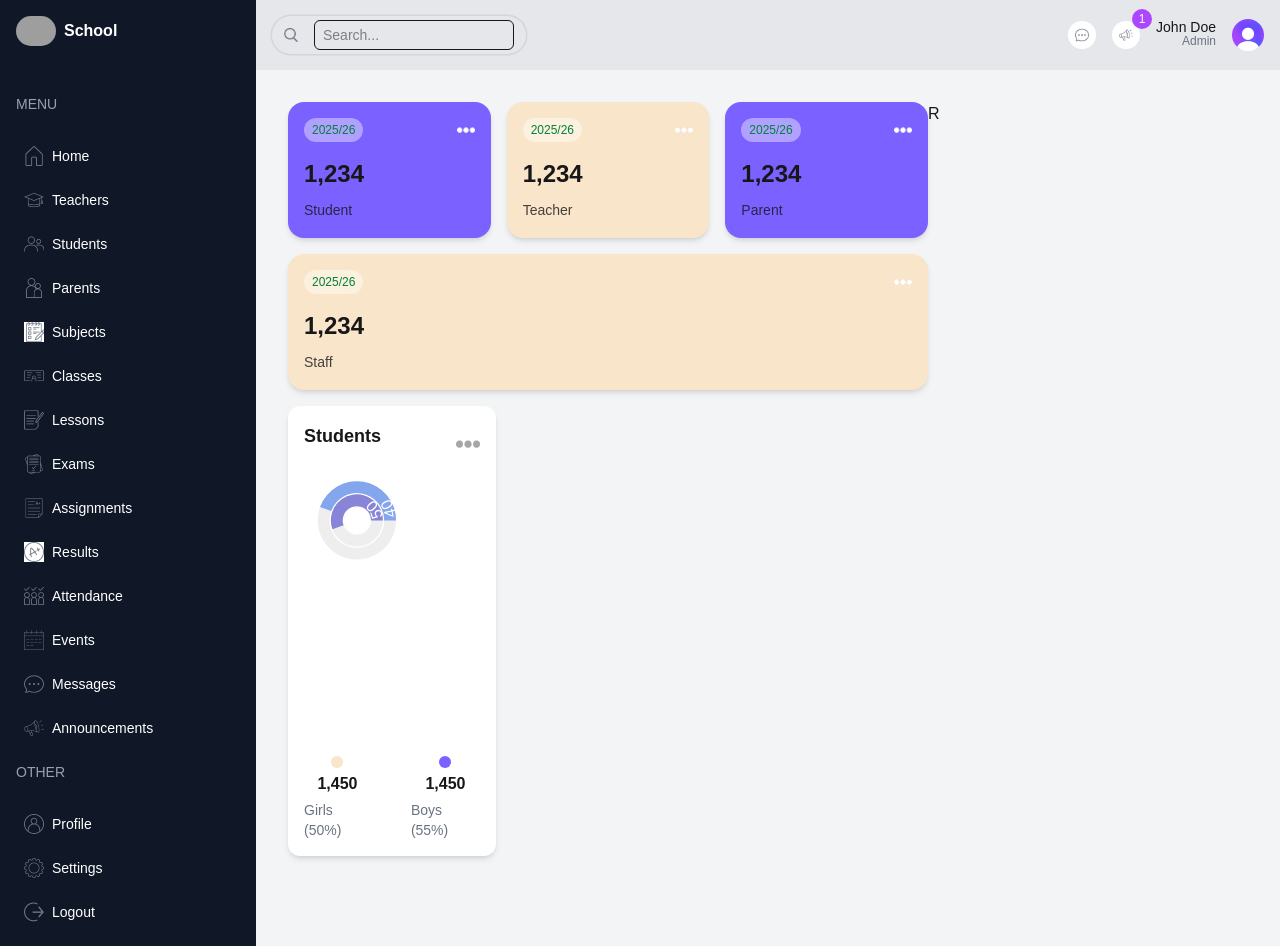
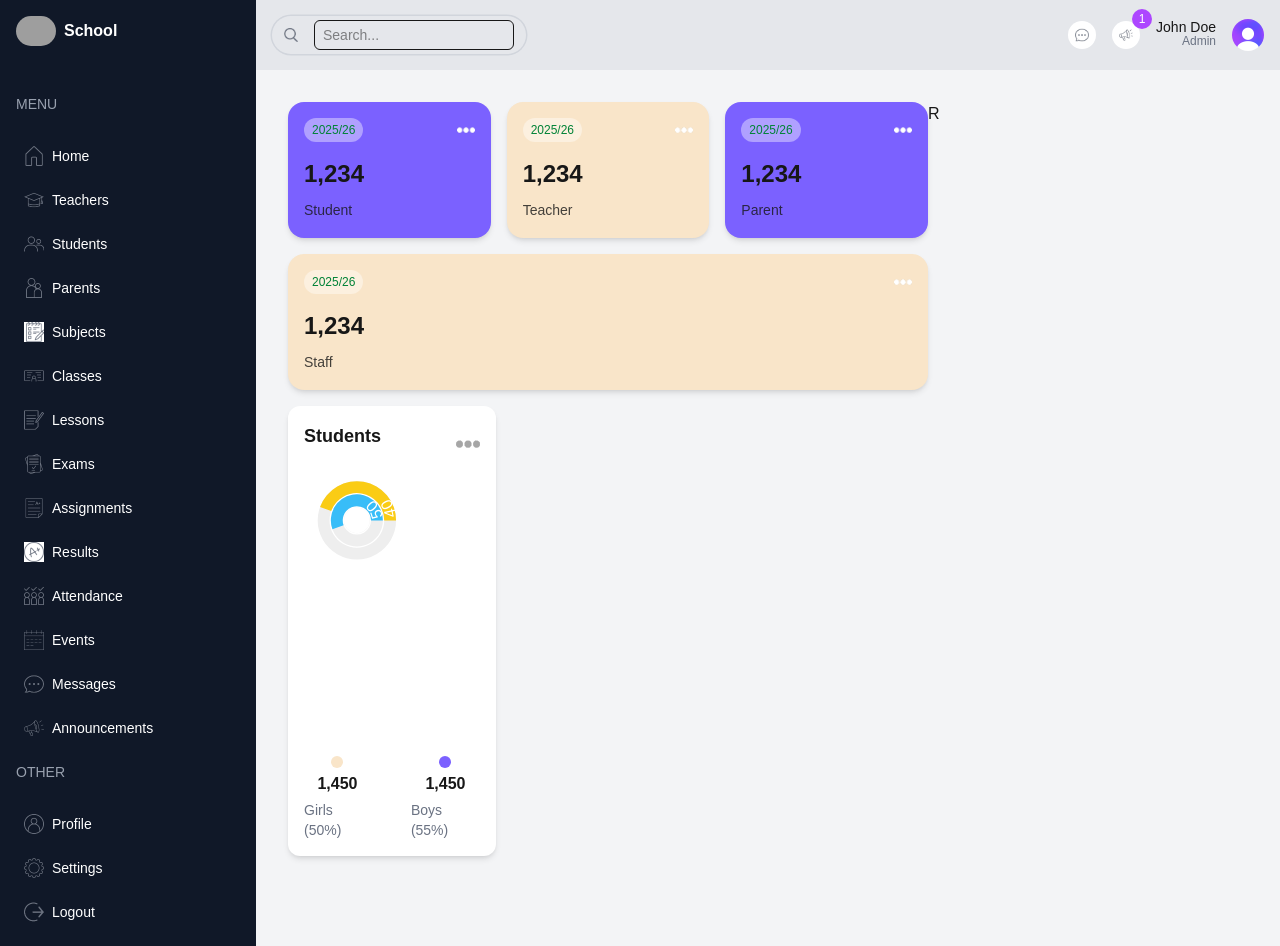
Before and after one commit to rumachoudhury/school-management-dashboard, a Next.js app: page /admin in a window 1280 px wide. Built offline with nearby package versions, Linux system fonts and the light colour scheme; grey boxes are pictures that could not be loaded.

Commit message:
Update chart colors to sky blue and yellow

```diff
--- a/src/components/CountChart.tsx
+++ b/src/components/CountChart.tsx
@@ -17,13 +17,13 @@ const data = [
     name: "Girls",
     count: 50,
     pv: 2400,
-    fill: "#8884d8",
+    fill: "#38BDF8",
   },
   {
     name: "Boys",
     count: 40,
     pv: 4567,
-    fill: "#83a6ed",
+    fill: "#FACC15",
   },
 ];
 
@@ -61,7 +61,7 @@ function CountChart() {
           }}
           responsive
           cx="30%"
-          barSize={14}
+          barSize={32}
           data={data}
         >
           <RadialBar
```
